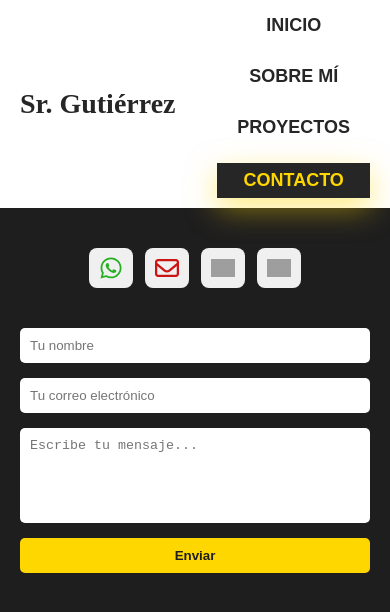
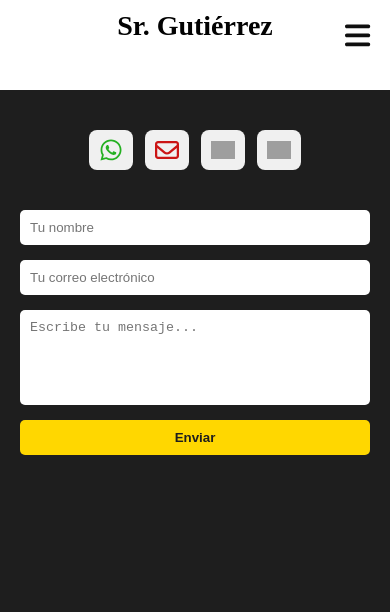
Before and after one commit to 90cris/My_portafolio, a React (Vite) app: page /contact in a window 390 px wide. Shown: the top 612 px of the page. Built offline with nearby package versions, Linux system fonts and the light colour scheme; grey boxes are pictures that could not be loaded.

Commit message:
codigo no subido por cambio de ramas

```diff
--- a/src/components/Navbar.jsx
+++ b/src/components/Navbar.jsx
@@ -1,26 +1,74 @@
-import React from "react";
+import React, { useState } from "react";
 import { NavLink } from "react-router-dom";
 import "../css/Navbar.css";
+import { FontAwesomeIcon } from "@fortawesome/react-fontawesome";
+import { faBars, faCircleXmark } from "@fortawesome/free-solid-svg-icons";
 
 export const Navbar = () => {
+  const [isOpen, setIsOpen] = useState(false);
+
+  const handleCloseMenu = () => {
+    setIsOpen(false); // Cierra el menú
+  };
+
   return (
-    <nav className="navbar">
+    <nav className={`nav ${isOpen ? "is-open" : ""}`} id="nav">
       <div className="navbar-content">
         <h1 className="logo-nav">Sr. Gutiérrez</h1>
+
         <ul className="nav-links">
-        <li>
-          <NavLink to="/" end className={({ isActive }) => isActive ? "active" : ""}>Inicio</NavLink>
+          <li className="nav__item">
+            <NavLink
+              to="/"
+              end
+              className={({ isActive }) => `nav__link ${isActive ? "active" : ""}`}
+              onClick={handleCloseMenu}
+            >
+              Inicio
+            </NavLink>
           </li>
-        <li>
-          <NavLink to="/about" className={({ isActive }) => isActive ? "active" : ""}>Sobre Mí</NavLink>
+          <li className="nav__item">
+            <NavLink
+              to="/about"
+              className={({ isActive }) => `nav__link ${isActive ? "active" : ""}`}
+              onClick={handleCloseMenu}
+            >
+              Sobre Mí
+            </NavLink>
           </li>
-        <li>
-          <NavLink to="/projects" className={({ isActive }) => isActive ? "active" : ""}>Proyectos</NavLink>
+          <li className="nav__item">
+            <NavLink
+              to="/projects"
+              className={({ isActive }) => `nav__link ${isActive ? "active" : ""}`}
+              onClick={handleCloseMenu}
+            >
+              Proyectos
+            </NavLink>
           </li>
-        <li>
-          <NavLink to="/contact" className={({ isActive }) => isActive ? "active" : ""}>Contacto</NavLink>
+          <li className="nav__item">
+            <NavLink
+              to="/contact"
+              className={({ isActive }) => `nav__link ${isActive ? "active" : ""}`}
+              onClick={handleCloseMenu}
+            >
+              Contacto
+            </NavLink>
           </li>
         </ul>
+
+        <a href="#nav" className="nav__amburguer nav__icon" onClick={() => setIsOpen(true)}>
+          <FontAwesomeIcon icon={faBars} style={{ color: "#0f0f0f" }} />
+        </a>
+        <a href="#" className="nav__close nav__icon" onClick={handleCloseMenu}>
+          <FontAwesomeIcon
+            icon={faCircleXmark}
+            style={{
+              "--fa-primary-color": "#FFD43B",
+              "--fa-secondary-color": "#0f0f0f",
+              "--fa-secondary-opacity": "1",
+            }}
+          />
+        </a>
       </div>
     </nav>
   );
--- a/src/css/About.css
+++ b/src/css/About.css
@@ -1,14 +1,12 @@
-
 .backgound-About {
   display: flex;
   justify-content: center;
   align-items: start;
   background-color: #262626;
-  min-height: 100vh;
+  height: 100%;
   width: 100%;
   overflow-x: hidden;
   overflow-y: hidden;
-
 }
 
 .container-About {
@@ -26,16 +24,20 @@
   box-sizing: border-box;
 }
 
-
 .text-1 {
-
   text-align: justify;
 }
-.text-2{
-
+.text-2 {
   text-align: justify;
 }
-.text-3{
-
-    text-align: justify;
+.text-3 {
+  text-align: justify;
+}
+@media (max-width: 768px) {
+  .container-About {
+    justify-content: start;
+    align-items: start;
+    height: 100%;
+    width: 80%;
   }
+}
--- a/src/css/Contact.css
+++ b/src/css/Contact.css
@@ -6,11 +6,12 @@ body, html {
 }
 .container-Contact {
   min-height: calc(100vh - 74px); /* ajusta si el navbar y footer ocupan aprox. 80px en total */
-  padding: 40px 20px 20px;
+  padding: 40px 20px 0px 20px;
   box-sizing: border-box;
   color: #fff;
   background-color: #1e1e1e;
   text-align: center;
+  height: 100%;
   width: 100%;
   overflow-x: hidden;
   overflow-y: auto;
--- a/src/css/Navbar.css
+++ b/src/css/Navbar.css
@@ -8,109 +8,196 @@
   font-family: sans-serif;
 }
 
-  .navbar {
-    position: relative;
-    width: 100%;
-    padding: 10px 0;
-    text-align: center;
-    background-color: #fff !important;
+.nav {
+  --state-close: scale(0);
+  --state-hamburguer: scale(1);
+  --state-menu: translateY(-150%);
+  background-color: #fff;
+  position: sticky;
+  top: 0;
+  z-index: 100;
 }
+
+.nav:target {
+  --state-close: scale(1);
+  --state-hamburguer: scale(0);
+  --state-menu: translateY(0);
+}
+
 .navbar-content {
   display: flex;
   justify-content: space-between;
   align-items: center;
   max-width: 1280px;
   margin: 0 auto;
-    padding: 0 20px;
+  padding: 10px 20px;
 }
+
 .logo-nav {
-    /* margin-bottom: 20px; */
   font-size: 28px;
   font-weight: bold;
   color: #262626;
-    font-family: 'Times New Roman', Times, serif;
+  font-family: "Times New Roman", Times, serif;
+  z-index: 10;
 }
 
+/* ÍCONOS DE MENÚ */
+.nav__icon {
+  position: absolute;
+  top: 20px;
+  right: 20px;
+  display: none;
+  cursor: pointer;
+  font-size: 1.8rem;
+  transition: transform 0.3s ease;
+  z-index: 20;
+}
+
+.nav__amburguer {
+  transform: var(--state-hamburguer);
+}
+
+.nav__close {
+  transform: var(--state-close);
+}
+
+/* NAV LINKS DESKTOP */
 .nav-links {
   display: flex;
-    justify-content: center;
   list-style: none;
   gap: 40px;
 }
 
-  .nav-links li a {
+.nav__link {
   position: relative;
-    display: block;
   text-transform: uppercase;
   padding: 5px 20px;
   text-decoration: none;
   color: #262626;
   font-size: 18px;
   font-weight: 600;
-    transition: 0.5s;
-    z-index: 1;
+  transition: 0.3s;
 }
 
-  /* Animaciones con pseudo-elementos */
-  .nav-links li a::before {
+.nav__link::before,
+.nav__link::after {
   content: "";
   position: absolute;
-    top: 0;
   left: 0;
   width: 100%;
   height: 100%;
+  transition: 0.3s;
+}
+
+.nav__link::before {
+  top: 0;
   border-top: 2px solid #262626;
   border-bottom: 2px solid #262626;
   transform: scaleY(2);
   opacity: 0;
-    transition: 0.3s;
 }
 
-  .nav-links li a::after {
-    content: "";
-    position: absolute;
+.nav__link::after {
   top: 2px;
-    left: 0;
-    width: 100%;
-    height: 100%;
   background-color: #262626;
   transform: scaleY(0);
   opacity: 0;
-    transition: 0.3s;
   z-index: -1;
 }
 
-  .nav-links li a:hover {
+.nav__link:hover {
   color: #fff;
 }
 
-  .nav-links li a:hover::before {
+.nav__link:hover::before {
   transform: scaleY(1);
   opacity: 1;
 }
 
-  .nav-links li a:hover::after {
+.nav__link:hover::after {
   transform: scaleY(1);
   opacity: 1;
 }
 
-  /* Responsive: Apila los links verticalmente en móviles */
-  @media (max-width: 600px) {
+.nav__link.active {
+  color: gold;
+  background-color: #262626;
+  box-shadow: 0 10px 30px rgba(255, 215, 0, 0.5);
+  border-top: 2px solid #262626;
+  border-bottom: 2px solid #262626;
+}
+
+/* ======== MOBILE ========= */
+@media (max-width: 768px) {
+  .nav__icon {
+    display: block;
+    /* z-index: 20; */
+  }
+
+  .navbar-content {
+    flex-direction: column;
+    align-items: center;
+    gap: 20px;
+    padding: 10px 20px;
+    padding: 10px 20px;
+    position: relative;
+  }
+
   .nav-links {
     flex-direction: column;
-      gap: 20px;
+    gap: 25px;
+    background-color: black;
+    position: absolute;
+    top: 100%;
+    left: 0;
+    right: 0;
+    transform: var(--state-menu);
+    transition: transform 0.4s ease;
+    padding: 40px 0;
+    z-index: 5;
   }
 
-    .logo {
-      font-size: 22px;
+  .nav {
+    --state-close: scale(0);
+    --state-hamburguer: scale(1);
+    --state-menu: translateY(-550%);
+    background-color: #fff;
+    position: sticky;
+    top: 0;
+    z-index: 100;
+  }
+
+  /* Si el menú está abierto (por target o React) */
+  .nav:target,
+  .nav.is-open {
+    --state-close: scale(1);
+    --state-hamburguer: scale(0);
+    --state-menu: translateY(0);
+  }
+
+  .nav__link {
+    color: white;
+  }
+  .logo-nav {
+    color: rgba(0, 0, 0, 0.992);
   }
 }
-  .nav-links li a.active {
 
-    color: gold;
-    box-shadow: 0 10px 30px rgba(255, 215, 0, 0.5);
-    background-color: #262626;
-    border-top: 2px solid #262626;
-    border-bottom: 2px solid #262626;
-    z-index: 1;
+@media (max-width: 1024px) {
+  .nav {
+    height: 90px;
   }
+
+  .navbar-content {
+    height: 100%;
+    align-items: center;
+  }
+
+  .nav-links {
+    align-items: center;
+  }
+
+  .nav__link {
+    line-height: 90px; /* Centrado vertical del texto */
+  }
+}
--- a/src/index.css
+++ b/src/index.css
@@ -16,7 +16,6 @@ body {
 } */
 html, body {
   height: 100%;
-
   position: relative !important;
 }
 
--- a/src/pages/Projects.jsx
+++ b/src/pages/Projects.jsx
@@ -105,7 +105,7 @@ export const Projects = () => {
       {
         title: "Portafolio",
         icon: <FontAwesomeIcon icon={faDesktop} size="4x" className="icon icon-fa-desktop" />,
-        link: "https://www.google.cl",
+        link: "https://cristian-gutierrez-portafolio.onrender.com/",
         className: "",
       },
     ]
```
Lines whose indentation alone changed are shown as unchanged.
